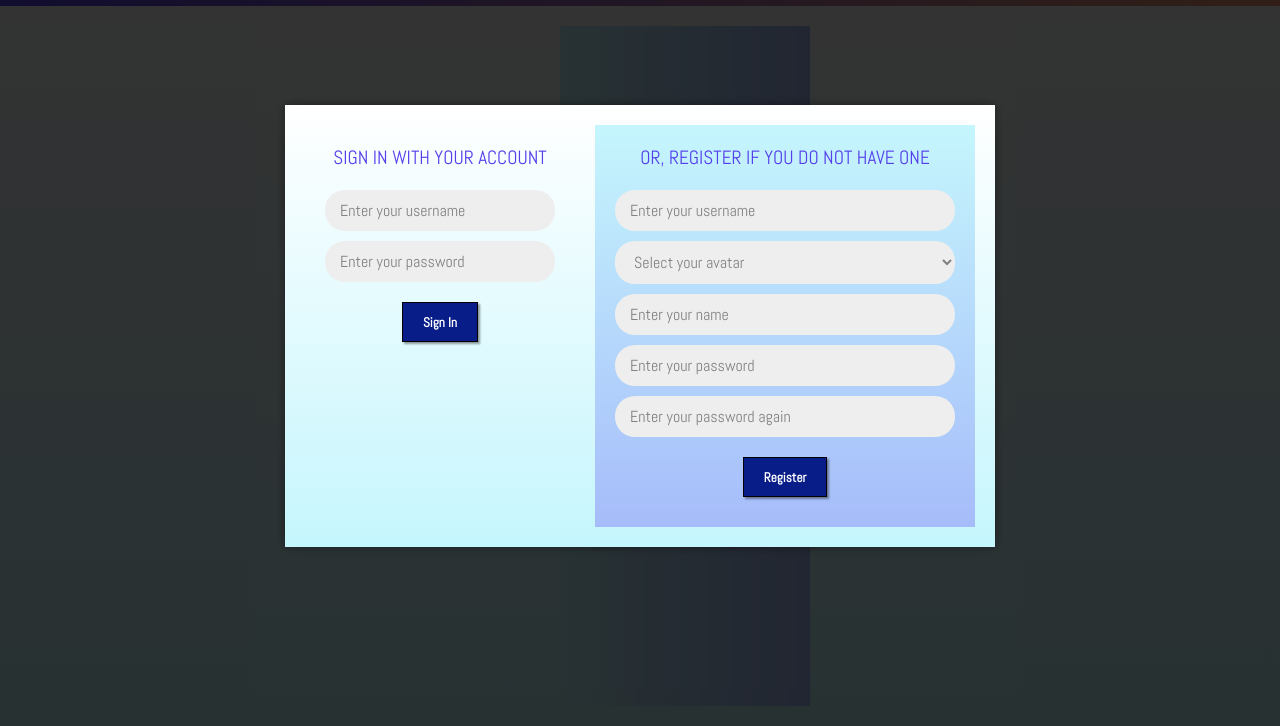
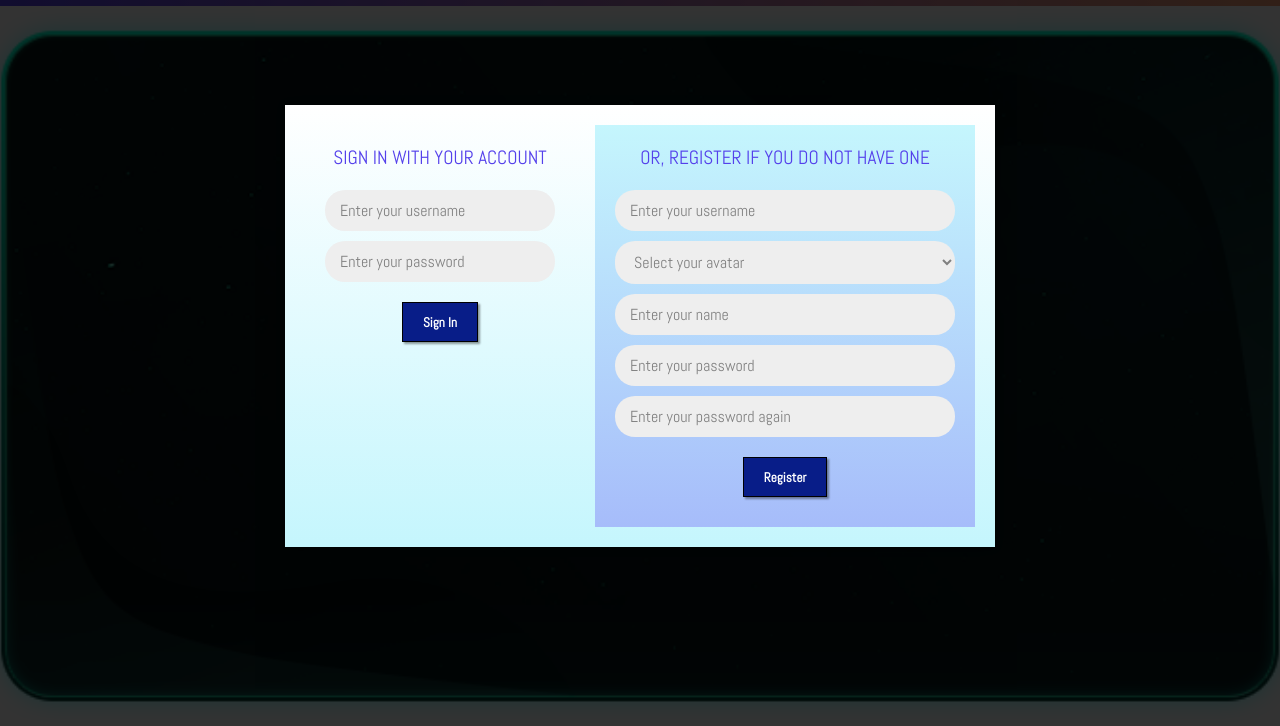
Before and after one commit to Tangent90Degrees/SpaceBattle, a website: page public/main.html in a window 1280 px wide. Shown: the part 74-800 px from the top of the page. Drawn offline with nearby package versions, Linux system fonts and the light colour scheme.

Commit message:
update game background

```diff
--- a/public/main.html
+++ b/public/main.html
@@ -25,13 +25,7 @@
         </div>
 
         <div id="main-panel" class="row">
-            <div id="pairing-panel" class="col">
-                <div id="pairing-area" class="col"></div>
-            </div>
-
-            <div id="online-users-panel" class="col">
-                <div id="online-users-area" class="col"></div>
-            </div>
+            <!-- Removed #pairing-panel and #online-users-panel -->
         </div>
     </div>
 
--- a/public/style.css
+++ b/public/style.css
@@ -186,7 +186,8 @@ button.icon:active {
 /* Main panel */
 #main-panel {
     height: calc(100% - 80px);
-    background: var(--main-panel-background);
+    background: url("resources/GamingScreenBackground.png") no-repeat center center;
+    background-size: cover;
 }
 
 /* Chat area */
```
